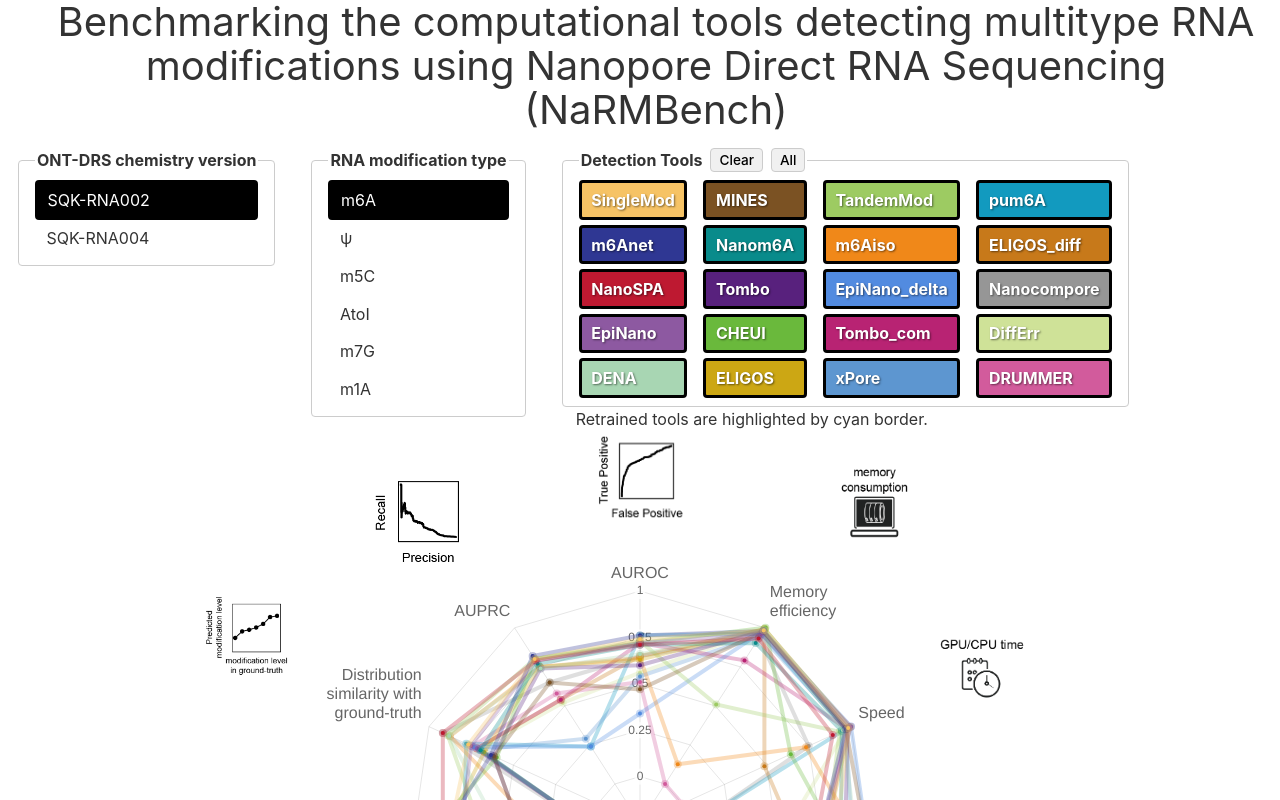
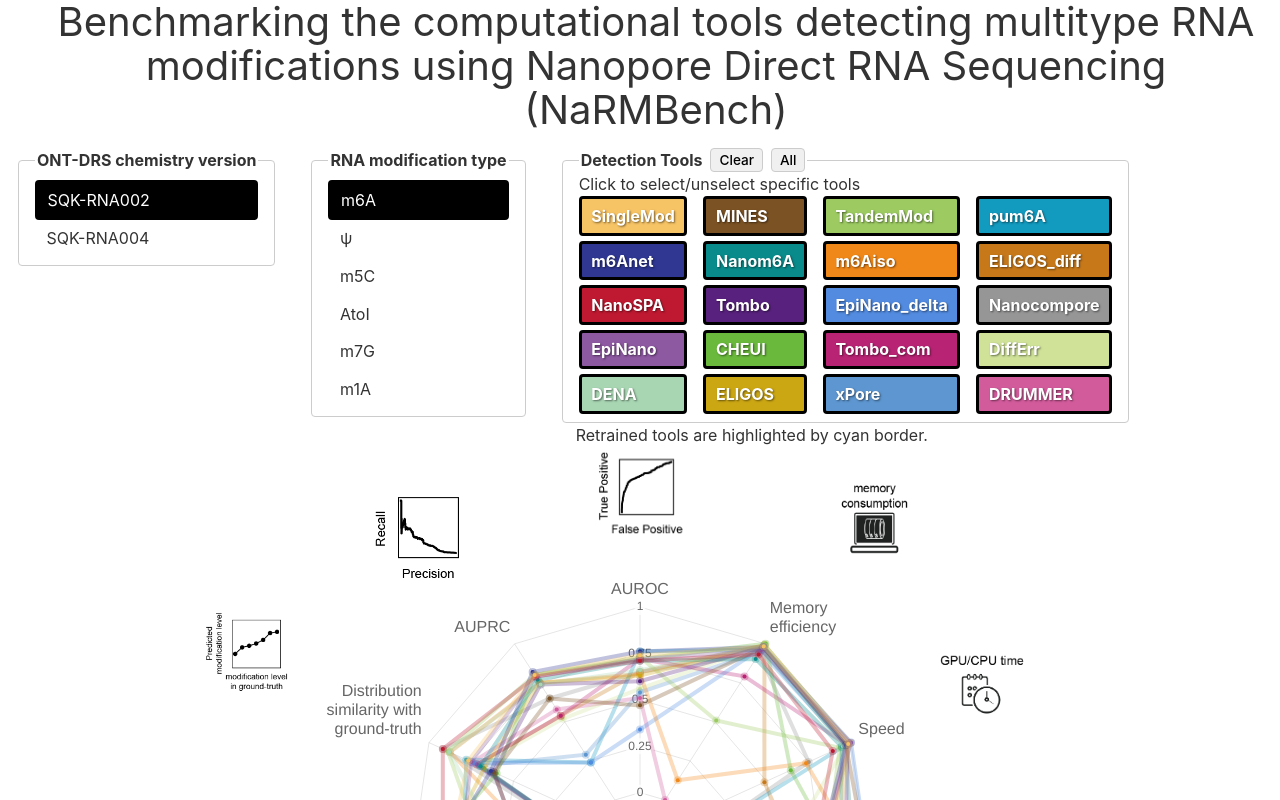
Before and after one commit to yin-max/NaRMBench_radar, a Vue app: page / in a window 1280 px wide. Shown: the top 800 px of the page. Built offline with nearby package versions, Linux system fonts and the light colour scheme.

Commit message:
docs(chart): add click-to-select tooltip text

```diff
--- a/src/components/RadarChart.vue
+++ b/src/components/RadarChart.vue
@@ -33,6 +33,9 @@
               <button @click="selectAllModels" class="toggle-btn" :disabled="!modelNames.length">All</button>
             </div>
           </legend>
+          <p :style="{margin: '-0.5rem 0rem 0rem 0rem'}">
+            Click to select/unselect specific tools
+          </p>
           <div class="model-columns">
             <div v-for="(column, colIndex) in modelColumns" :key="colIndex" class="column">
               <label v-for="name in column" :key="name" class="checkbox"
```
